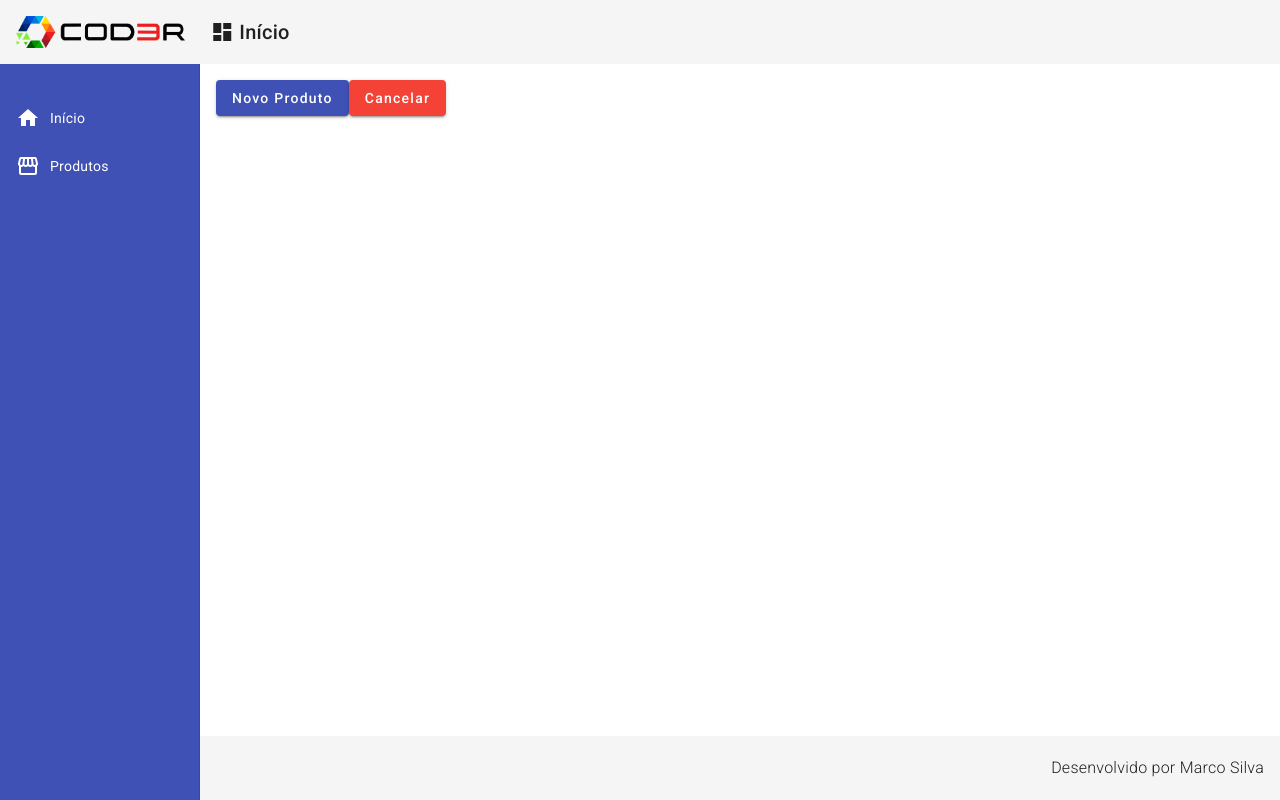
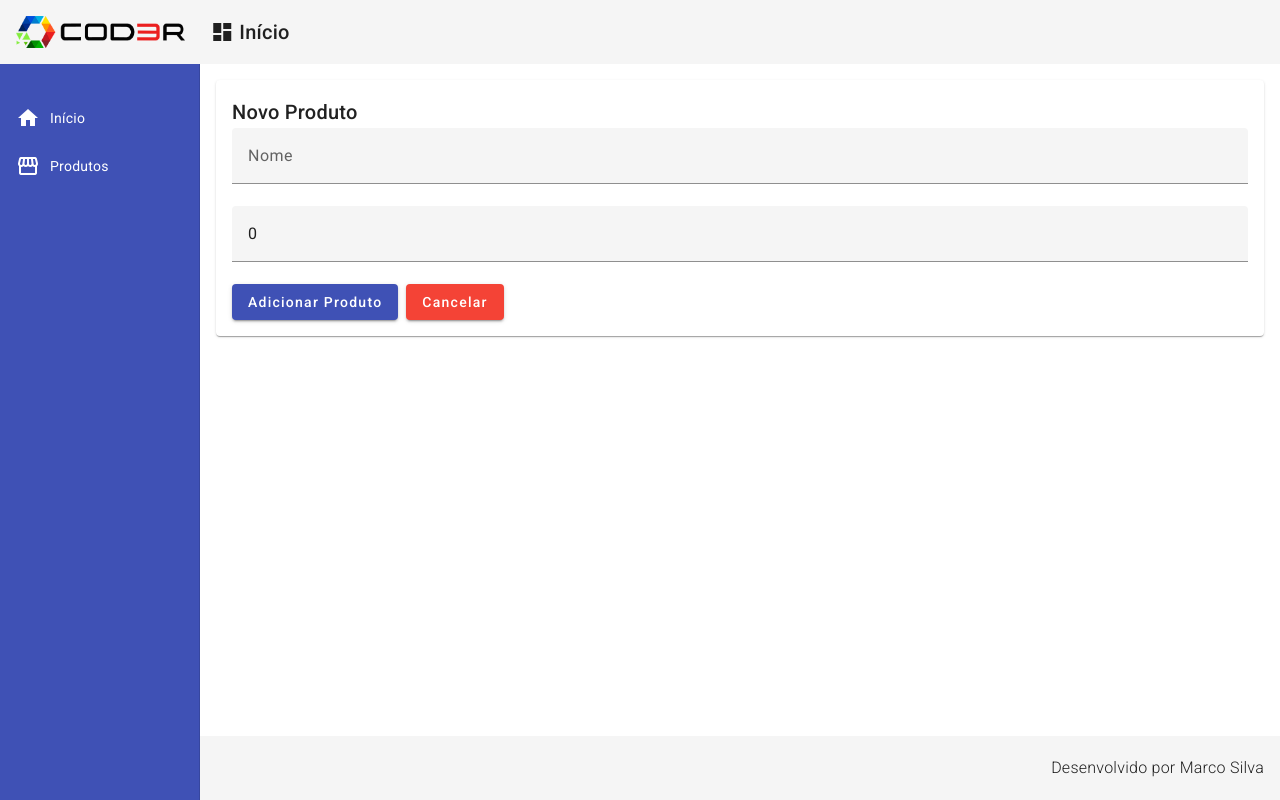
Before and after one commit to MarcoSilva0/angular-product-crud-app, an Angular app: page /products/create in a window 1280 px wide. Built offline with nearby package versions, Linux system fonts and the light colour scheme.

Commit message:
feat: Add product create form

```diff
--- a/src/app/app.component.ts
+++ b/src/app/app.component.ts
@@ -5,6 +5,7 @@
 import { MatToolbarModule } from "@angular/material/toolbar";
 import { FooterComponent } from "./components/template/footer/footer.component";
 import { NavComponent } from "./components/template/nav/nav.component";
+import { HttpClientModule } from "@angular/common/http";
 
 @Component({
   selector: "app-root",
@@ -14,7 +15,8 @@
     HeaderComponent,
     MatToolbarModule,
     FooterComponent,
-    NavComponent
+    NavComponent,
+    HttpClientModule,
   ],
   templateUrl: "app.component.html",
 })
--- a/src/app/app.routes.ts
+++ b/src/app/app.routes.ts
@@ -2,6 +2,7 @@
 import { HomeComponent } from "./views/home/home.component";
 import { ProductPageComponent } from "./views/product-page/product-page.component";
 import { ProductCreateComponent } from "./components/product/product-create/product-create.component";
+
 
 export const routes: Routes = [
   {
--- a/src/app/components/product/product-create/product-create.component.css
+++ b/src/app/components/product/product-create/product-create.component.css
@@ -0,0 +1,10 @@
+.card {
+    padding: 16px;
+}
+.card form {
+    display: flex;
+    flex-direction: column;
+}
+.btn-actions button {
+ margin-right: 8px;
+}
--- a/src/app/components/product/product-create/product-create.component.html
+++ b/src/app/components/product/product-create/product-create.component.html
@@ -1,6 +1,17 @@
-<button mat-raised-button (click)="createProduct()" color="primary">
-    Novo Produto
-</button>
-<button mat-raised-button (click)="cancel()" color="warn">
-    Cancelar
-</button>
+<mat-card class="card">
+  <mat-card-title>Novo Produto</mat-card-title>
+  <form>
+    <mat-form-field>
+        <input matInput placeholder="Nome" [(ngModel)]="product.name" name="name" />
+    </mat-form-field>
+    <mat-form-field>
+        <input matInput placeholder="Preço" [(ngModel)]="product.price" name="price" />
+    </mat-form-field>
+  </form>
+  <div class="btn-actions">
+      <button mat-raised-button (click)="createProduct()" color="primary">
+        Adicionar Produto
+      </button>
+      <button mat-raised-button (click)="cancel()" color="warn">Cancelar</button>
+  </div>
+</mat-card>
--- a/src/app/components/product/product-create/product-create.component.ts
+++ b/src/app/components/product/product-create/product-create.component.ts
@@ -2,22 +2,38 @@
 import { ProductService } from "../product.service";
 import { MatButtonModule } from "@angular/material/button";
 import { Router } from "@angular/router";
+import { Product } from "../product.model";
+import { FormsModule } from "@angular/forms";
+import { MatFormFieldModule } from "@angular/material/form-field";
+import { MatInputModule } from "@angular/material/input";
+import { MatCardModule } from "@angular/material/card";
 
 @Component({
   selector: "app-product-create",
   standalone: true,
-  imports: [MatButtonModule],
+  imports: [MatButtonModule, FormsModule, MatFormFieldModule, MatInputModule, MatCardModule],
+  providers: [ProductService],
   templateUrl: "./product-create.component.html",
   styleUrl: "./product-create.component.css",
 })
 export class ProductCreateComponent {
   constructor(private productService: ProductService, private router: Router) {}
 
+  product: Product = {
+    name: '',
+    price: 0
+  }
+
   ngOnInit(): void {}
 
+
   createProduct(): void {
-    this.productService.showMessage("Operação executada com sucesso");
+    this.productService.create(this.product).subscribe(() => {
+      this.productService.showMessage("Operação executada com sucesso");
+      this.router.navigate(["/products"]);
+    });
   }
+
   cancel(): void {
     this.router.navigate(["/products"]);
   }
--- a/src/app/components/product/product.service.ts
+++ b/src/app/components/product/product.service.ts
@@ -1,11 +1,15 @@
+import { HttpClient } from "@angular/common/http";
 import { Injectable } from "@angular/core";
 import { MatSnackBar } from "@angular/material/snack-bar";
+import { Product } from "./product.model";
+import { Observable } from "rxjs";
 
 @Injectable({
   providedIn: "root",
 })
 export class ProductService {
-  constructor(private snackBar: MatSnackBar) {}
+  baseUrl: string = "http://localhost:3001/products";
+  constructor(private snackBar: MatSnackBar, private http: HttpClient) {}
 
   showMessage(msg: string): void {
     this.snackBar.open(msg, "X", {
@@ -14,4 +18,8 @@
       verticalPosition: "top",
     });
   }
+
+  create(product: Product): Observable<Product> {
+    return this.http.post<Product>(this.baseUrl, product);
+  }
 }
--- a/src/app/views/product-page/product-page.component.ts
+++ b/src/app/views/product-page/product-page.component.ts
@@ -12,6 +12,6 @@
   constructor(private router: Router) {}
 
   navigateToProductCreate(): void {
-    this.router.navigate(["/products/create"]);
+    this.router.navigate(["products/create"]);
   }
 }
```
